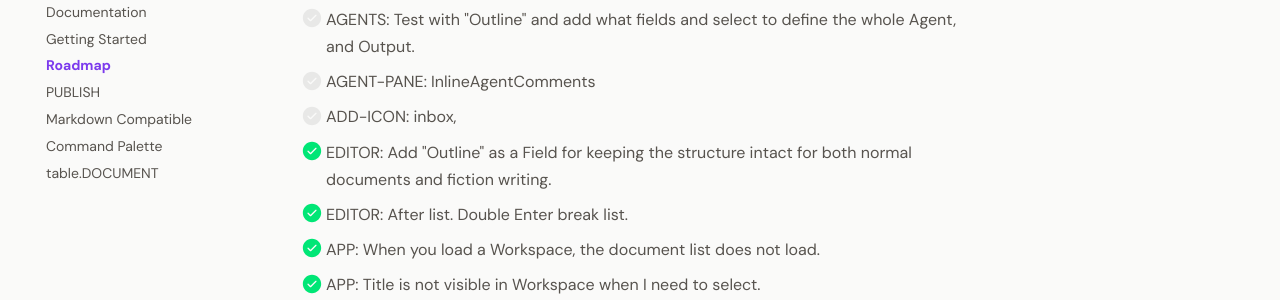
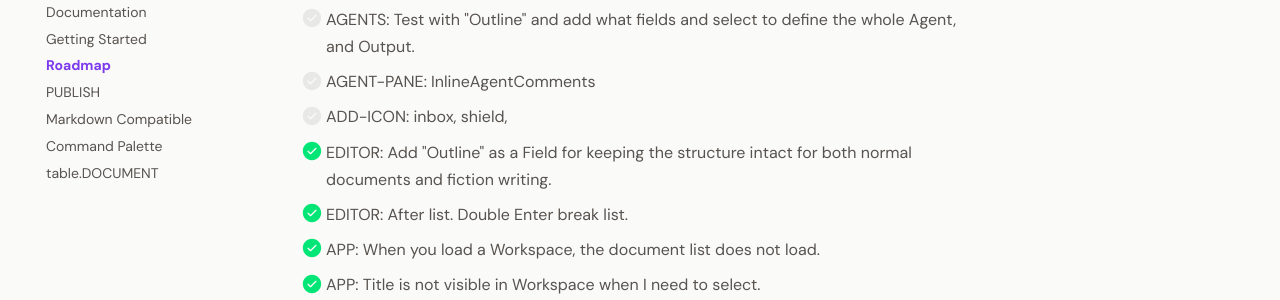
Before and after one commit to larssonhthomas-afk/writebase-docs, an MkDocs documentation site: the page built from docs/009-roadmap.md, in a window 1280 px wide and 900 px high, scrolled down 950 px. Shown: the part 154-454 px from the top of the window. Built offline with MkDocs 1.6.1 and Material for MkDocs 9.7.7, drawn with Linux system fonts in a browser that asks for light colours; some web fonts are replaced.

Commit message:
Update 009-roadmap.md

```diff
--- a/docs/009-roadmap.md
+++ b/docs/009-roadmap.md
@@ -42,7 +42,7 @@ This Backlog has a priority 1-3.
 - [ ] SHORTCUTS: Review keyboard shortcuts.
 - [ ] AGENTS: Test with "Outline" and add what fields and select to define the whole Agent, and Output.
 - [ ] AGENT-PANE: InlineAgentComments
-- [ ] ADD-ICON: inbox,
+- [ ] ADD-ICON: inbox, shield,
 
 - [x] EDITOR: Add "Outline" as a Field for keeping the structure intact for both normal documents and fiction writing.
 - [x] EDITOR: After list. Double Enter break list.
```
